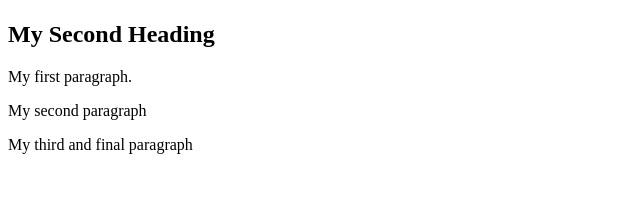
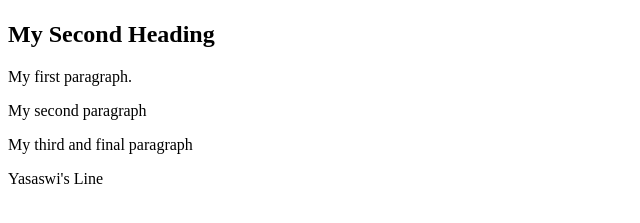
Before and after one commit to batsy255/webapp, a plain HTML site: page index.html in a window 1280 px wide. Shown: the part 59-282 px from the top of the page, without its empty margins (0-640 px from the left). Drawn offline with Linux system fonts and the light colour scheme.

Commit message:
Update index.html

```diff
--- a/index.html
+++ b/index.html
@@ -7,5 +7,6 @@
 <p>My first paragraph.</p>
 <p>My second paragraph</p>
 <p>My third and final paragraph</p>
+<p> Yasaswi's Line</p>
 </body>
 </html>
```
